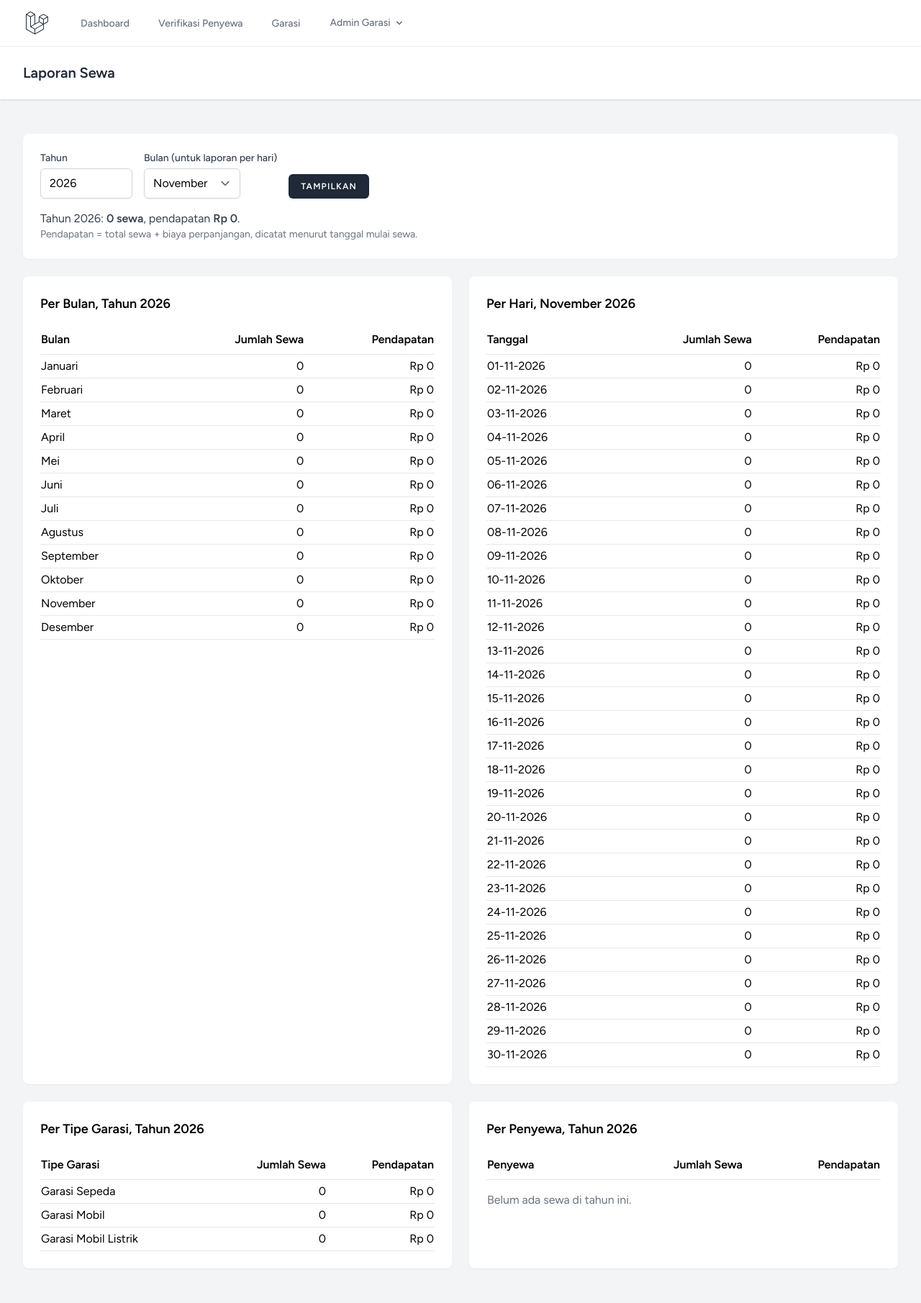
After one commit to MattFA24/garasi, a Laravel app: page /admin/reports in a window 1280 px wide. The commit adds this page. Shown: the whole page at 72% size. Run offline with Laravel 12, Linux system fonts and the light colour scheme; a user stored in the database is signed in; data comes from the database, SQL or seed files in the repository; tables that the repository leaves empty hold one stand-in row (values such as "Sample post"); style sheets or scripts are compiled from the project's sources.

Commit message:
Tambah laporan sewa

```diff
--- /dev/null
+++ b/app/Http/Controllers/ReportController.php
@@ -0,0 +1,76 @@
+<?php
+
+namespace App\Http\Controllers;
+
+use App\Models\Rental;
+use Illuminate\Http\Request;
+use Illuminate\Support\Carbon;
+use Illuminate\Support\Collection;
+use Illuminate\View\View;
+
+class ReportController extends Controller
+{
+    /**
+     * Laporan sewa per bulan, per hari, per tipe garasi, dan per penyewa (FR-08).
+     * Pendapatan = total sewa + biaya perpanjangan, dicatat menurut tanggal mulai sewa.
+     */
+    public function index(Request $request): View
+    {
+        $data = $request->validate([
+            'year' => ['nullable', 'integer', 'min:2000', 'max:2100'],
+            'month' => ['nullable', 'integer', 'min:1', 'max:12'],
+        ]);
+
+        $year = (int) ($data['year'] ?? today()->year);
+        $month = (int) ($data['month'] ?? today()->month);
+
+        // Semua sewa yang mulai di tahun ini, sekalian jumlah biaya perpanjangannya
+        $rentals = Rental::with(['tenant', 'garage'])
+            ->withSum('extensions', 'cost')
+            ->whereYear('start_date', $year)
+            ->get();
+
+        $perMonth = [];
+        for ($m = 1; $m <= 12; $m++) {
+            $perMonth[$m] = $this->summarize($rentals->filter(fn (Rental $rental) => $rental->start_date->month === $m));
+        }
+
+        $perDay = [];
+        $daysInMonth = Carbon::create($year, $month, 1)->daysInMonth;
+        for ($d = 1; $d <= $daysInMonth; $d++) {
+            $perDay[$d] = $this->summarize($rentals->filter(
+                fn (Rental $rental) => $rental->start_date->month === $month && $rental->start_date->day === $d
+            ));
+        }
+
+        $perType = [];
+        foreach (['bike', 'car', 'electric'] as $type) {
+            $perType[$type] = $this->summarize($rentals->filter(fn (Rental $rental) => $rental->garage->type === $type));
+        }
+
+        $perTenant = $rentals->groupBy('user_id')
+            ->map(fn (Collection $items) => ['name' => $items->first()->tenant->name] + $this->summarize($items))
+            ->sortByDesc('revenue');
+
+        return view('admin.reports', [
+            'year' => $year,
+            'month' => $month,
+            'total' => $this->summarize($rentals),
+            'perMonth' => $perMonth,
+            'perDay' => $perDay,
+            'perType' => $perType,
+            'perTenant' => $perTenant,
+        ]);
+    }
+
+    /**
+     * Jumlah sewa dan total pendapatan dari sekumpulan sewa.
+     */
+    private function summarize(Collection $rentals): array
+    {
+        return [
+            'count' => $rentals->count(),
+            'revenue' => (int) $rentals->sum(fn (Rental $rental) => $rental->total_cost + ($rental->extensions_sum_cost ?? 0)),
+        ];
+    }
+}
--- /dev/null
+++ b/resources/views/admin/reports.blade.php
@@ -0,0 +1,140 @@
+<x-app-layout>
+    <x-slot name="header">
+        <h2 class="font-semibold text-xl text-gray-800 leading-tight">Laporan Sewa</h2>
+    </x-slot>
+
+    @php
+        $monthNames = [1 => 'Januari', 'Februari', 'Maret', 'April', 'Mei', 'Juni', 'Juli', 'Agustus', 'September', 'Oktober', 'November', 'Desember'];
+        $typeLabels = ['bike' => 'Garasi Sepeda', 'car' => 'Garasi Mobil', 'electric' => 'Garasi Mobil Listrik'];
+        $rupiah = fn ($value) => 'Rp '.number_format($value, 0, ',', '.');
+    @endphp
+
+    <div class="py-12">
+        <div class="max-w-7xl mx-auto sm:px-6 lg:px-8 space-y-6">
+            {{-- Filter --}}
+            <div class="bg-white shadow-sm sm:rounded-lg p-6">
+                <form method="GET" action="{{ route('reports.index') }}" class="flex flex-wrap items-end gap-4">
+                    <div>
+                        <x-input-label for="year" value="Tahun" />
+                        <x-text-input id="year" name="year" type="number" class="block mt-1 w-32" :value="$year" />
+                    </div>
+                    <div>
+                        <x-input-label for="month" value="Bulan (untuk laporan per hari)" />
+                        <select id="month" name="month" class="block mt-1 border-gray-300 rounded-md shadow-sm">
+                            @foreach ($monthNames as $number => $name)
+                                <option value="{{ $number }}" @selected($month === $number)>{{ $name }}</option>
+                            @endforeach
+                        </select>
+                    </div>
+                    <x-primary-button>Tampilkan</x-primary-button>
+                </form>
+                <x-input-error :messages="$errors->get('year')" class="mt-2" />
+                <x-input-error :messages="$errors->get('month')" class="mt-2" />
+
+                <p class="mt-4 text-gray-700">
+                    Tahun {{ $year }}: <span class="font-semibold">{{ $total['count'] }} sewa</span>,
+                    pendapatan <span class="font-semibold">{{ $rupiah($total['revenue']) }}</span>.
+                </p>
+                <p class="text-sm text-gray-500">Pendapatan = total sewa + biaya perpanjangan, dicatat menurut tanggal mulai sewa.</p>
+            </div>
+
+            <div class="grid md:grid-cols-2 gap-6">
+                {{-- Per bulan --}}
+                <div class="bg-white shadow-sm sm:rounded-lg p-6">
+                    <h3 class="font-semibold text-lg mb-4">Per Bulan, Tahun {{ $year }}</h3>
+                    <table class="w-full text-left">
+                        <thead>
+                            <tr class="border-b">
+                                <th class="py-2">Bulan</th>
+                                <th class="text-right">Jumlah Sewa</th>
+                                <th class="text-right">Pendapatan</th>
+                            </tr>
+                        </thead>
+                        <tbody>
+                            @foreach ($perMonth as $number => $row)
+                                <tr class="border-b">
+                                    <td class="py-1">{{ $monthNames[$number] }}</td>
+                                    <td class="text-right">{{ $row['count'] }}</td>
+                                    <td class="text-right">{{ $rupiah($row['revenue']) }}</td>
+                                </tr>
+                            @endforeach
+                        </tbody>
+                    </table>
+                </div>
+
+                {{-- Per hari --}}
+                <div class="bg-white shadow-sm sm:rounded-lg p-6">
+                    <h3 class="font-semibold text-lg mb-4">Per Hari, {{ $monthNames[$month] }} {{ $year }}</h3>
+                    <table class="w-full text-left">
+                        <thead>
+                            <tr class="border-b">
+                                <th class="py-2">Tanggal</th>
+                                <th class="text-right">Jumlah Sewa</th>
+                                <th class="text-right">Pendapatan</th>
+                            </tr>
+                        </thead>
+                        <tbody>
+                            @foreach ($perDay as $day => $row)
+                                <tr class="border-b">
+                                    <td class="py-1">{{ sprintf('%02d-%02d-%d', $day, $month, $year) }}</td>
+                                    <td class="text-right">{{ $row['count'] }}</td>
+                                    <td class="text-right">{{ $rupiah($row['revenue']) }}</td>
+                                </tr>
+                            @endforeach
+                        </tbody>
+                    </table>
+                </div>
+
+                {{-- Per tipe garasi --}}
+                <div class="bg-white shadow-sm sm:rounded-lg p-6">
+                    <h3 class="font-semibold text-lg mb-4">Per Tipe Garasi, Tahun {{ $year }}</h3>
+                    <table class="w-full text-left">
+                        <thead>
+                            <tr class="border-b">
+                                <th class="py-2">Tipe Garasi</th>
+                                <th class="text-right">Jumlah Sewa</th>
+                                <th class="text-right">Pendapatan</th>
+                            </tr>
+                        </thead>
+                        <tbody>
+                            @foreach ($perType as $type => $row)
+                                <tr class="border-b">
+                                    <td class="py-1">{{ $typeLabels[$type] }}</td>
+                                    <td class="text-right">{{ $row['count'] }}</td>
+                                    <td class="text-right">{{ $rupiah($row['revenue']) }}</td>
+                                </tr>
+                            @endforeach
+                        </tbody>
+                    </table>
+                </div>
+
+                {{-- Per penyewa --}}
+                <div class="bg-white shadow-sm sm:rounded-lg p-6">
+                    <h3 class="font-semibold text-lg mb-4">Per Penyewa, Tahun {{ $year }}</h3>
+                    <table class="w-full text-left">
+                        <thead>
+                            <tr class="border-b">
+                                <th class="py-2">Penyewa</th>
+                                <th class="text-right">Jumlah Sewa</th>
+                                <th class="text-right">Pendapatan</th>
+                            </tr>
+                        </thead>
+                        <tbody>
+                            @forelse ($perTenant as $row)
+                                <tr class="border-b">
+                                    <td class="py-1">{{ $row['name'] }}</td>
+                                    <td class="text-right">{{ $row['count'] }}</td>
+                                    <td class="text-right">{{ $rupiah($row['revenue']) }}</td>
+                                </tr>
+                            @empty
+                                <tr>
+                                    <td colspan="3" class="py-4 text-gray-500">Belum ada sewa di tahun ini.</td>
+                                </tr>
+                            @endforelse
+                        </tbody>
+                    </table>
+                </div>
+            </div>
+        </div>
+    </div>
+</x-app-layout>
--- a/resources/views/layouts/navigation.blade.php
+++ b/resources/views/layouts/navigation.blade.php
@@ -32,6 +32,9 @@
                         </x-nav-link>
                         <x-nav-link :href="route('extensions.index')" :active="request()->routeIs('extensions.*')">
                             Perpanjang Sewa
+                        </x-nav-link>
+                         <x-nav-link :href="route('reports.index')" :active="request()->routeIs('reports.*')">
+                            Laporan
                         </x-nav-link>
                     @endif
                 </div>
--- a/routes/web.php
+++ b/routes/web.php
@@ -4,6 +4,7 @@ use App\Http\Controllers\ExtensionController;
 use App\Http\Controllers\GarageController;
 use App\Http\Controllers\ProfileController;
 use App\Http\Controllers\RentalController;
+use App\Http\Controllers\ReportController;
 use App\Http\Controllers\TenantController;
 use App\Http\Controllers\VehicleController;
 use Illuminate\Support\Facades\Route;
@@ -32,6 +33,7 @@ Route::middleware(['auth', 'role:admin'])->prefix('admin')->group(function () {
     Route::post('/garages', [GarageController::class, 'store'])->name('garages.store');
     Route::get('/extensions', [ExtensionController::class, 'index'])->name('extensions.index');
     Route::post('/extensions/{rental}', [ExtensionController::class, 'store'])->name('extensions.store');
+    Route::get('/reports', [ReportController::class, 'index'])->name('reports.index');
 });
 
 // Halaman penyewa: harus login, role-nya tenant, dan sudah disetujui admin
```
